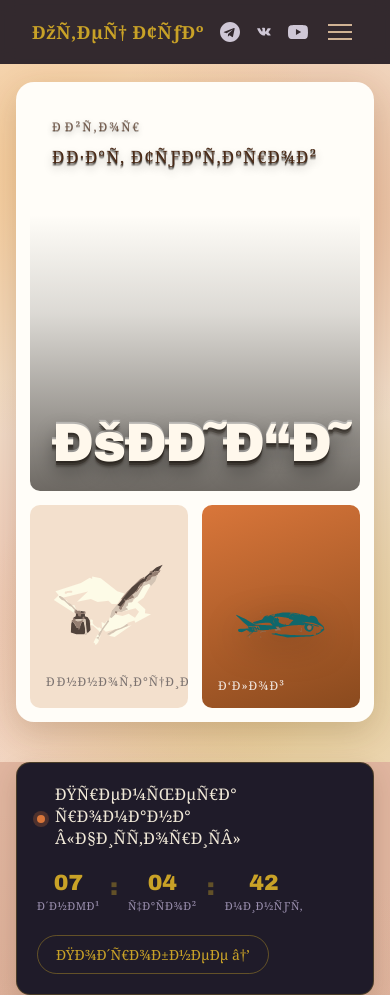
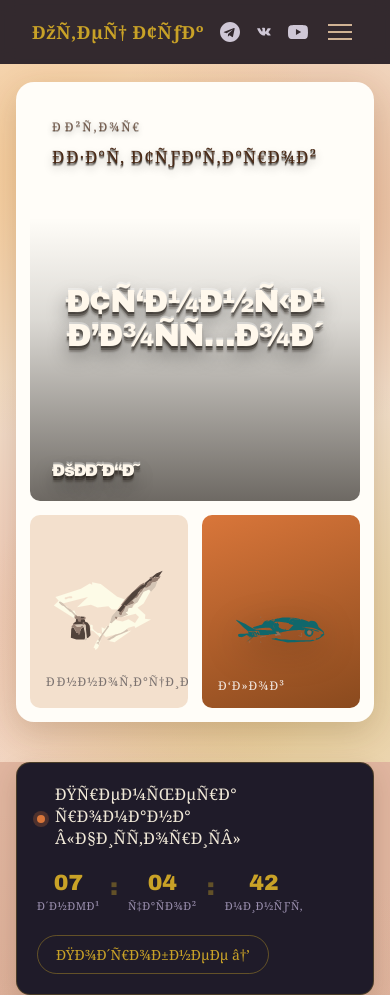
Before and after one commit to Azat1964/my-book-site-mob, a website: page public/index.html in a window 390 px wide. Shown: the top 995 px of the page. Drawn offline with Linux system fonts and the light colour scheme; no server answers; a web font is replaced by a local one.

Commit message:
Change: клик по hero-панели ведёт на оглавление «Тёмный Восход»

```diff
--- a/public/index.html
+++ b/public/index.html
@@ -321,7 +321,7 @@ _tmr.push({id: "3780557", type: "pageView", start: (new Date()).getTime()});
     position: relative;
     z-index: 2;
     font-family: 'Archivo Black', Arial, sans-serif;
-    font-size: clamp(54px, 9vw, 110px);
+    font-size: 17px;
     line-height: 0.92;
     color: #fff8ec;
     letter-spacing: -1px;
@@ -331,6 +331,25 @@ _tmr.push({id: "3780557", type: "pageView", start: (new Date()).getTime()});
       0 4px 0 rgba(20,14,8,0.3),
       0 6px 2px rgba(20,14,8,0.28),     /* "толщина" буквы */
       0 10px 20px rgba(0,0,0,0.4);      /* мягкая тень под буквой */
+  }
+
+  /* Заголовок посередине панели — анонс книги "Тёмный Восход",
+     тот же шрифт и объёмная тень, что у .hero-big-word, но по центру. */
+  .hero-mid-word {
+    position: relative;
+    z-index: 2;
+    font-family: 'Archivo Black', Arial, sans-serif;
+    font-size: clamp(32px, 6.5vw, 68px);
+    line-height: 1.05;
+    color: #fff8ec;
+    letter-spacing: -1px;
+    text-align: center;
+    text-shadow:
+      0 -2px 0 rgba(255,255,255,0.35),
+      0 2px 0 rgba(20,14,8,0.35),
+      0 4px 0 rgba(20,14,8,0.3),
+      0 6px 2px rgba(20,14,8,0.28),
+      0 10px 20px rgba(0,0,0,0.4);
   }
 
   /* ===== Варианты оформления текста для разных фоновых фото =====
@@ -352,7 +371,8 @@ _tmr.push({id: "3780557", type: "pageView", start: (new Date()).getTime()});
      (hang — рука с буквой "А"). Выпуклость уже базовая, здесь только
      добавляем тень подальше, поверх базовой. */
   .hero-main.style-floating .author-label,
-  .hero-main.style-floating .hero-big-word {
+  .hero-main.style-floating .hero-big-word,
+  .hero-main.style-floating .hero-mid-word {
     text-shadow:
       0 -1px 0 rgba(255,255,255,0.55),
       0 1px 0 rgba(20,14,8,0.5),
@@ -649,6 +669,7 @@ _tmr.push({id: "3780557", type: "pageView", start: (new Date()).getTime()});
       flex-direction: row;
     }
     .hero-main { min-height: 380px; padding: 22px; }
+    .hero-big-word { font-size: 17px; }
     .hero-wrap { padding: 18px 16px 40px; }
     .catalog { padding: 10px 16px 60px; }
   }
@@ -805,12 +826,14 @@ _tmr.push({id: "3780557", type: "pageView", start: (new Date()).getTime()});
   <div class="hero-wrap">
     <div class="hero-card">
 
-      <div class="hero-main" role="link" tabindex="0" aria-label="Перейти к каталогу книг">
+      <div class="hero-main" role="link" tabindex="0" aria-label="Перейти к оглавлению книги «Тёмный Восход»">
         <h1 class="sr-only">Городское фэнтези читать онлайн бесплатно — романы Азата Туктарова: «Тёмный Восход» и другие истории</h1>
         <div class="author-label">
           <span>Автор</span>
           Азат Туктаров
         </div>
+
+        <div class="hero-mid-word">Тёмный Восход</div>
 
         <div class="hero-big-word">КНИГИ</div>
       </div>
@@ -980,21 +1003,20 @@ _tmr.push({id: "3780557", type: "pageView", start: (new Date()).getTime()});
       }
     })();
 
-    // Клик по большой панели "КНИГИ" — переход к каталогу книг ниже на странице
+    // Клик по большой панели с центральной картинкой — переход к оглавлению книги "Тёмный Восход"
     (function initHeroLink() {
       const heroMain = document.querySelector('.hero-main');
-      const catalog = document.getElementById('catalog');
-      if (!heroMain || !catalog) return;
+      if (!heroMain) return;
 
-      function goToCatalog() {
-        catalog.scrollIntoView({ behavior: 'smooth', block: 'start' });
+      function goToBook() {
+        window.location.href = './contents.html?book=temny-voskhod';
       }
 
-      heroMain.addEventListener('click', goToCatalog);
+      heroMain.addEventListener('click', goToBook);
       heroMain.addEventListener('keydown', (e) => {
         if (e.key === 'Enter' || e.key === ' ') {
           e.preventDefault();
-          goToCatalog();
+          goToBook();
         }
       });
     })();
```
